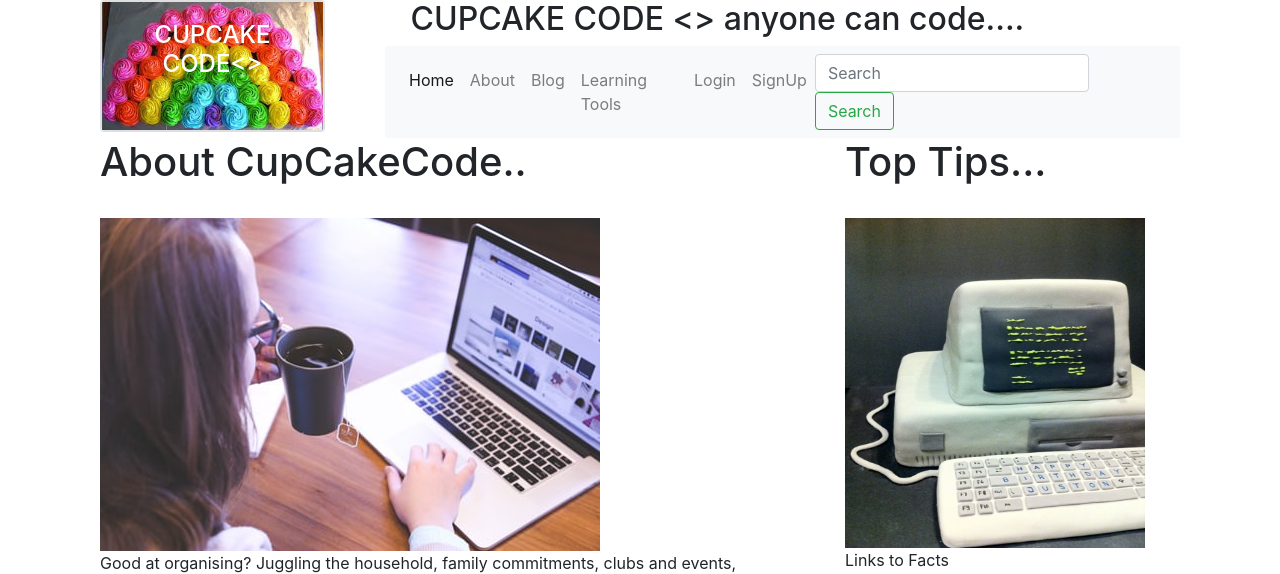
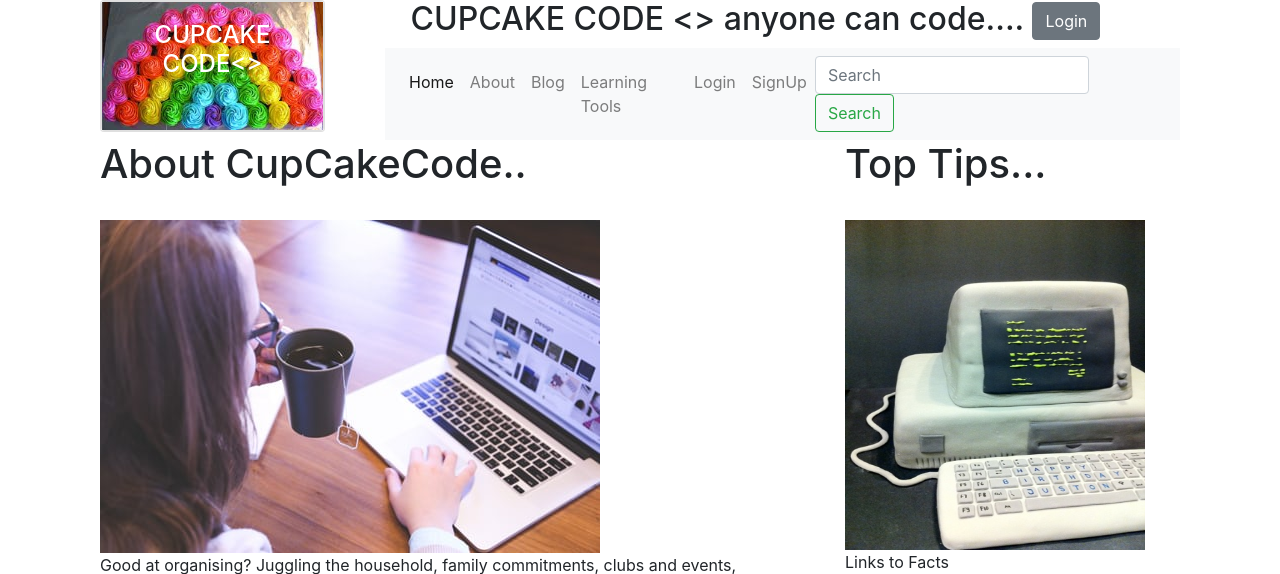
Before and after one commit to Csspalding/my_diss_django_project, a Django app: page /cupcake_site/about/ in a window 1280 px wide. Shown: the top 574 px of the page. Run offline with Django 3.2, Linux system fonts and the light colour scheme; some libraries are stand-ins or nearby versions.

Commit message:
Layout of Login Admin buttons moved top right

```diff
--- a/templates/cupcake_site/base.html
+++ b/templates/cupcake_site/base.html
@@ -60,7 +60,17 @@ from bootstrap 4 CSS getting started link is copied from the CND box. Note there
    <!--right of page is wider area for the navigation bar -->
     <div class="container">
   <!--logo header above navigation buttons-->
-    <h2>&nbsp;&nbsp;&nbsp;CUPCAKE CODE <> anyone can code....</h2>
+    <h2>&nbsp;&nbsp;&nbsp;CUPCAKE CODE <> anyone can code....
+     <!--additional buttons features for authenticated users, only display if authenticated go here-->
+     {% if user.is_authenticated %}
+      <a href="{% url 'auth_logout' %}" class="btn btn-secondary" role="button">Logout</a>
+     {%else%}
+      <a href="{% url 'auth_login' %}" class="btn btn-secondary" role="button">Login</a>
+    {% endif %}
+    {% if user.is_staff %}
+      <a href="{% url 'admin:login' %}"  class="btn btn-secondary" role="button">Admin</a>
+    {% endif %}
+    </h2>
     <!--Navigation BAR adapted from https://getbootstrap.com/docs/4.0/components/navbar/#responsive-behaviors-->
     <nav class="navbar navbar-expand-lg navbar-light bg-light">
       <button class="navbar-toggler" type="button" data-toggle="collapse" data-target="#navbarTogglerDemo01" aria-controls="navbarTogglerDemo01" aria-expanded="false" aria-label="Toggle navigation">
@@ -89,7 +99,7 @@ from bootstrap 4 CSS getting started link is copied from the CND box. Note there
         <a class="nav-link" href="{% url 'cupcake_site:profile' user.username %}">My Profile</a>
       </li>
        <li class="nav-item">
-        <a class="nav-link" href="{% url 'auth_logout' %}">Logout</a>
+        <a class="nav-link" href="{% url 'cupcake_site:list_profiles' %}">Members</a>
       </li>
       {% else %}
       <li class="nav-item">
@@ -111,14 +121,7 @@ from bootstrap 4 CSS getting started link is copied from the CND box. Note there
 
     <div class="container">
      <div class="col-sm-4">
-   <!--additional buttons features for authenticated users, only display if authenticated go here-->
-
-    {% if user.is_authenticated %}
-      <a href="{% url 'cupcake_site:list_profiles' %}" class="btn btn-secondary" role="button">Members</a>
-    {% endif %}
-    {% if user.is_staff %}
-      <a href="{% url 'admin:login' %}"  class="btn btn-secondary" role="button">Admin</a>
-    {% endif %}
+   <!--hook extra space for additional image or info if necessary for future-->
 
     </div>
 <!--close the above nav bar column, then close the container-->
@@ -132,19 +135,10 @@ from bootstrap 4 CSS getting started link is copied from the CND box. Note there
 {% block body_block %}
 {% endblock %}
 </div>
-<!--This is the footer layout with authenticiation restriction//TODO test with users if this is preferable to above navigation bar NOW coded this in buttons above, this is alternative design-->
+<!--This is the footer hook for contact info as a grey button TODO map url and write view and template -->
 <br/>
 {% comment %} <div class = "container">
-      {% if user.is_authenticated %}
-           <a style = "display:block" class="center-align" href="{% url 'cupcake_site:list_profiles' %}" >List of Members</a>
-           <a href="{% url 'cupcake_site:list_profiles' %}" class="btn btn-secondary" role="button">Members</a>
-
-      {% endif %}
-      {% if user.is_staff %}
-           <a style = "display:block" class="center-align" href="{% url 'admin:login' %}" >Admin</a>
-           <a href="{% url 'admin:login' %}"  class="btn btn-secondary" role="button">Admin</a>
-      {% endif %}
-        <a style = "display:block" class="center-align" href="/contact" >Contact Cupcake Code</a>
+      <a href="{% url 'cupcake_site:contact' %}"  class="btn btn-secondary" role="button">Contact Us</a>
 </div> {% endcomment %}
 </div>
 </body>
```
